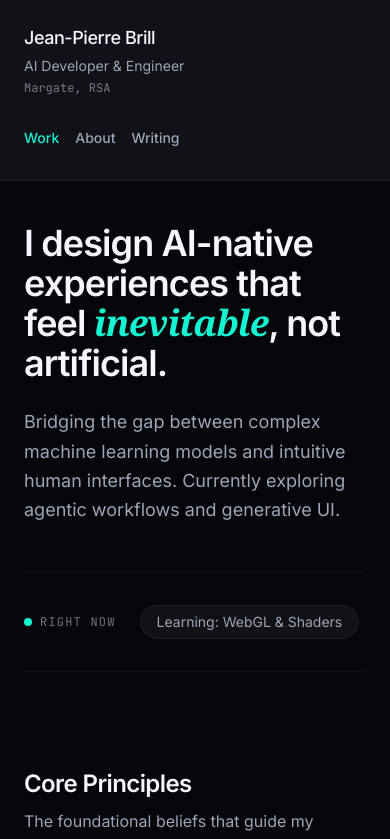
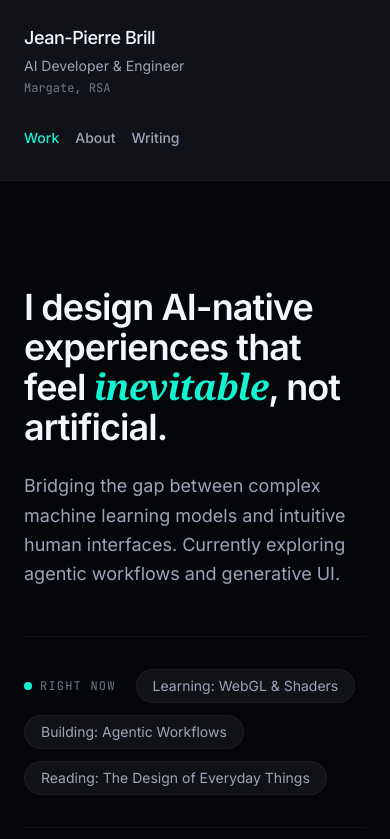
Before and after one commit to JPBrill/portfolio, a Next.js app: page / in a window 390 px wide. Shown: the top 839 px of the page. Built offline with nearby package versions, Linux system fonts and the light colour scheme.

Commit message:
feat: Improve layout responsiveness and visual flow
Refines the layout to be more responsive across different screen sizes. Adjusts `NowStrip` for better handling of content and introduces `overflow-x-hidden` to the body to prevent horizontal scrolling. Updates animations for smoother transitions.

```diff
--- a/app/globals.css
+++ b/app/globals.css
@@ -20,6 +20,6 @@
 
 @layer base {
   body {
-    @apply bg-bg-base text-text-primary font-sans antialiased selection:bg-accent-primary/30 selection:text-accent-primary;
+    @apply bg-bg-base text-text-primary font-sans antialiased selection:bg-accent-primary/30 selection:text-accent-primary overflow-x-hidden;
   }
 }
--- a/app/writing/page.tsx
+++ b/app/writing/page.tsx
@@ -23,7 +23,7 @@ export default function WritingPage() {
 
           <div className="text-text-secondary">
             <p className="text-base">
-              Coming soon. I'm working on a collection of essays and notes about:
+              Coming soon. I&apos;m working on a collection of essays and notes about:
             </p>
 
             <ul className="mt-6 space-y-3 text-base">
--- a/components/home/NowStrip.tsx
+++ b/components/home/NowStrip.tsx
@@ -10,9 +10,9 @@ export function NowStrip() {
   ];
 
   return (
-    <section className="py-8 border-y border-white/5 mb-24 overflow-x-auto">
-      <div className="flex items-center gap-6 min-w-max">
-        <div className="text-xs font-mono text-text-secondary/70 uppercase tracking-widest flex items-center gap-2">
+    <section className="py-8 border-y border-white/5 mb-24">
+      <div className="flex flex-wrap items-center gap-3 md:gap-4">
+        <div className="text-xs font-mono text-text-secondary/70 uppercase tracking-widest flex items-center gap-2 mr-2">
           <span className="w-2 h-2 rounded-full bg-accent-primary animate-pulse"></span>
           Right Now
         </div>
@@ -20,10 +20,10 @@ export function NowStrip() {
         {items.map((item, i) => (
           <motion.div
             key={i}
-            initial={{ opacity: 0, x: -10 }}
-            animate={{ opacity: 1, x: 0 }}
+            initial={{ opacity: 0, y: 10 }}
+            animate={{ opacity: 1, y: 0 }}
             transition={{ delay: 0.1 * i, duration: 0.3 }}
-            className="text-sm text-text-secondary bg-white/5 px-4 py-1.5 rounded-full border border-white/5"
+            className="text-sm text-text-secondary bg-white/5 px-4 py-1.5 rounded-full border border-white/5 whitespace-nowrap"
           >
             {item}
           </motion.div>
--- a/components/layout/AppShell.tsx
+++ b/components/layout/AppShell.tsx
@@ -15,10 +15,10 @@ export function AppShell({ children, theme }: AppShellProps) {
   const pathname = usePathname();
 
   return (
-    <div className="min-h-screen bg-bg-base text-text-primary flex flex-col md:flex-row">
+    <div className="min-h-screen bg-bg-base text-text-primary">
       <IdentityStrip />
 
-      <main className="flex-1 md:ml-64 pt-32 md:pt-0 min-h-screen relative">
+      <main className="md:ml-64 pt-48 md:pt-0 min-h-screen relative">
         <AnimatePresence mode="wait">
           <motion.div
             key={pathname}
--- a/components/layout/IdentityStrip.tsx
+++ b/components/layout/IdentityStrip.tsx
@@ -21,7 +21,7 @@ export function IdentityStrip() {
           </p>
         </Link>
 
-        <nav className="flex md:flex-col gap-4 md:gap-2 overflow-x-auto md:overflow-visible pb-2 md:pb-0">
+        <nav className="flex flex-wrap md:flex-col gap-4 md:gap-2 pb-2 md:pb-0">
           <NavLink href="/" active={pathname === '/'}>Work</NavLink>
           <NavLink href="/about" active={pathname === '/about'}>About</NavLink>
           <NavLink href="/writing" active={pathname === '/writing'}>Writing</NavLink>
```
